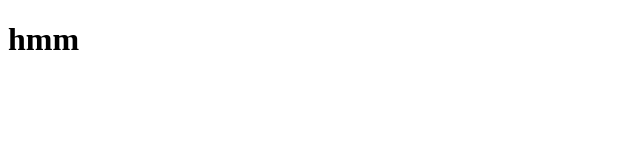
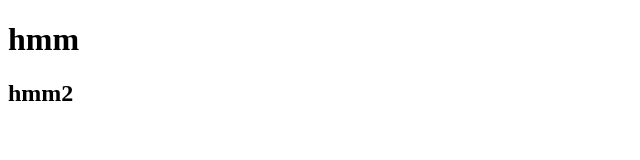
Before and after one commit to AdamWayne27/Project03, a plain HTML site: page index.html in a window 1280 px wide. Shown: the whole page, without its empty margins (0-640 px from the left). Drawn offline with Linux system fonts and the light colour scheme.

Commit message:
test commit lan 3

```diff
--- a/index.html
+++ b/index.html
@@ -7,5 +7,6 @@
   </head>
   <body>
     <h1>hmm</h1>
+    <h2>hmm2</h2>
   </body>
 </html>
```
